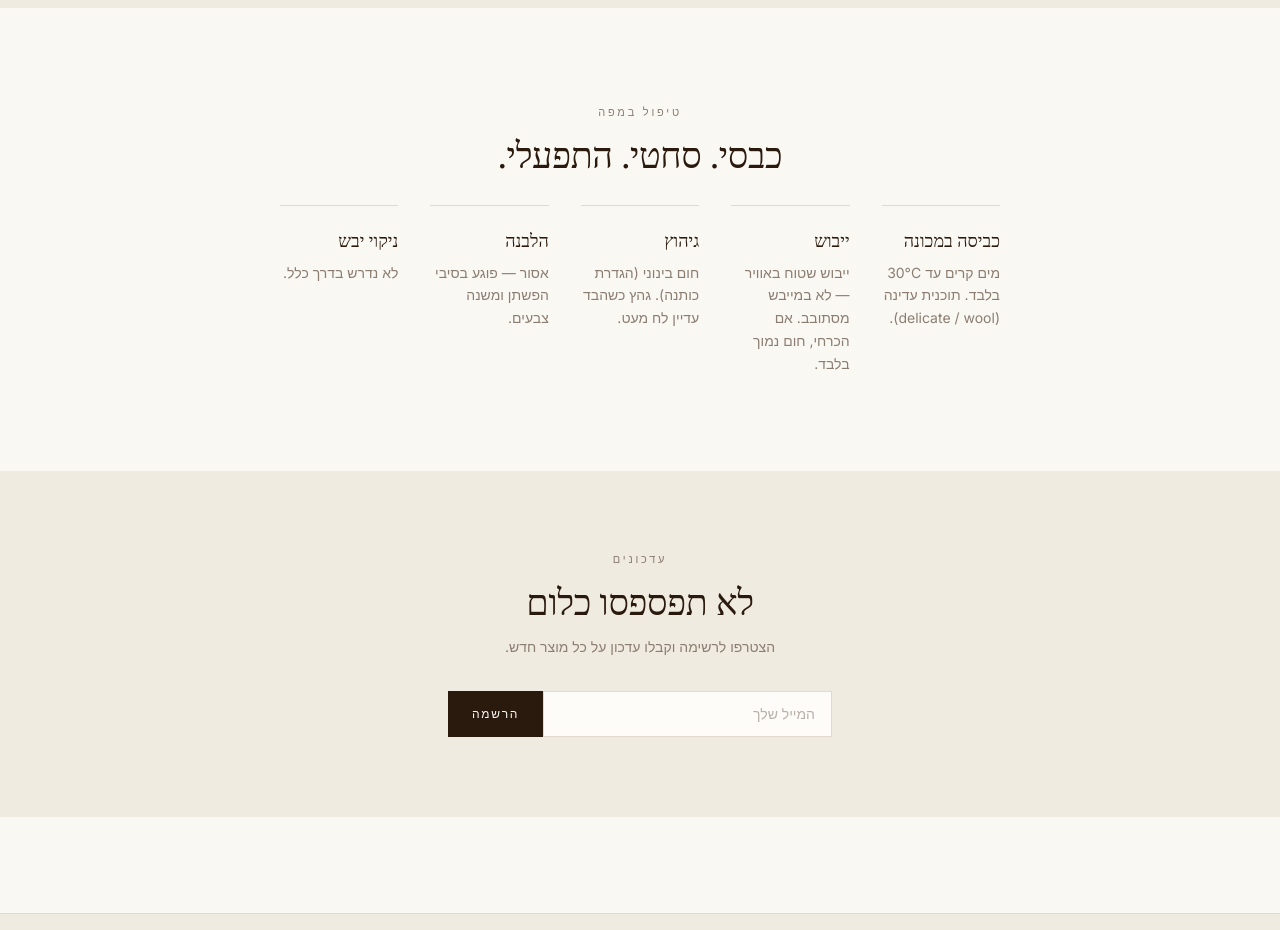
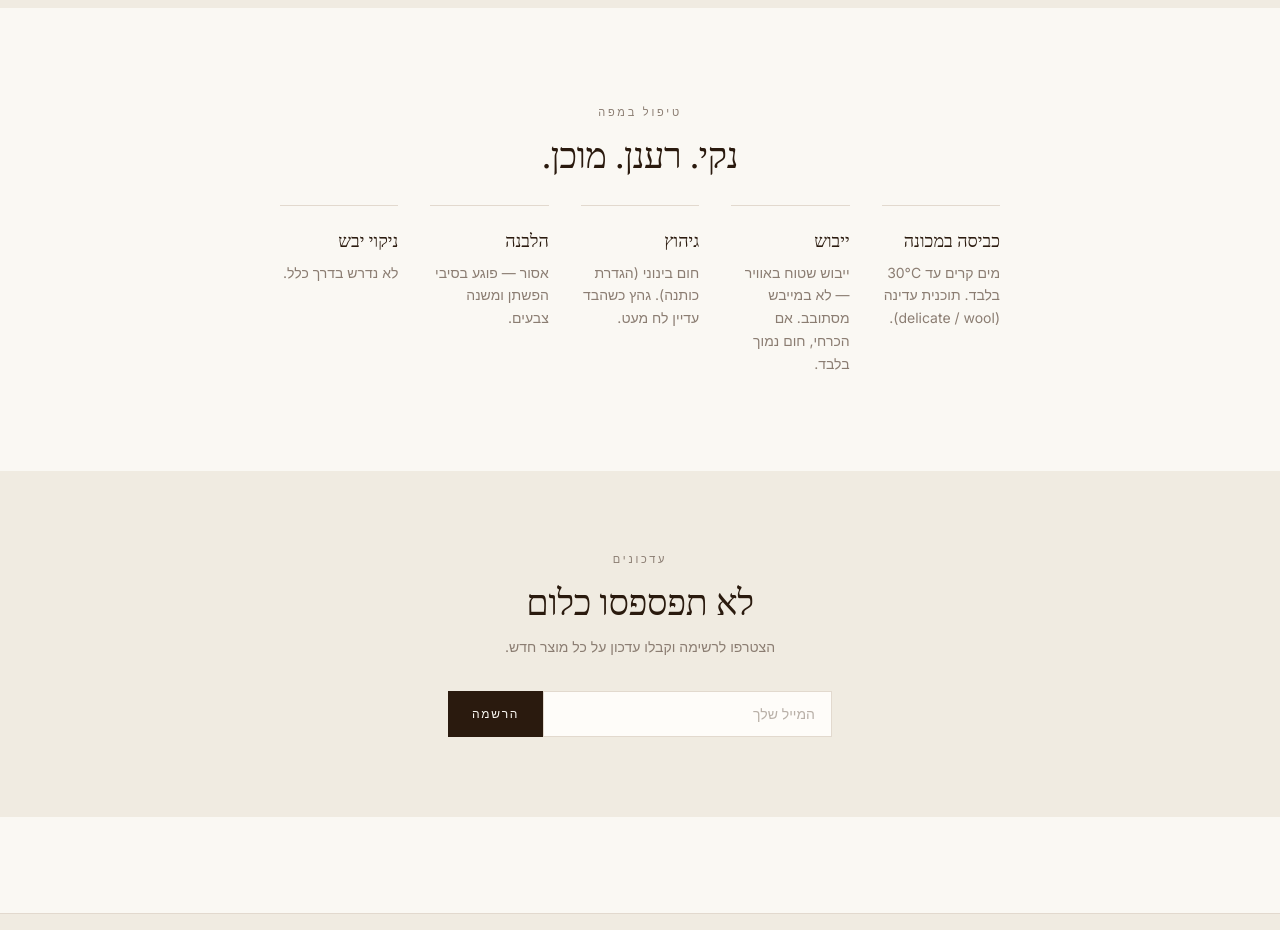
Before and after one commit to k4hpvj59kh-create/-, a Next.js app: page / in a window 1280 px wide. Shown: the part 2580-3510 px from the top of the page. Built offline with nearby package versions, Linux system fonts and the light colour scheme; a web font is replaced by a local one.

Commit message:
update: care guide heading

```diff
--- a/components/HomeContent.tsx
+++ b/components/HomeContent.tsx
@@ -66,7 +66,7 @@ export default function HomeContent() {
         <Reveal>
           <p className="text-[11px] tracking-[0.25em] uppercase text-taupe mb-3">{t("טיפול במפה", "Care Guide")}</p>
           <h2 className="font-serif text-3xl md:text-4xl text-espresso mb-8">
-            {t("כבסי. סחטי. התפעלי.", "Wash. Wring. Wonder.")}
+            {t("נקי. רענן. מוכן.", "Clean. Fresh. Ready.")}
           </h2>
         </Reveal>
         <Reveal delay={80}>
```
